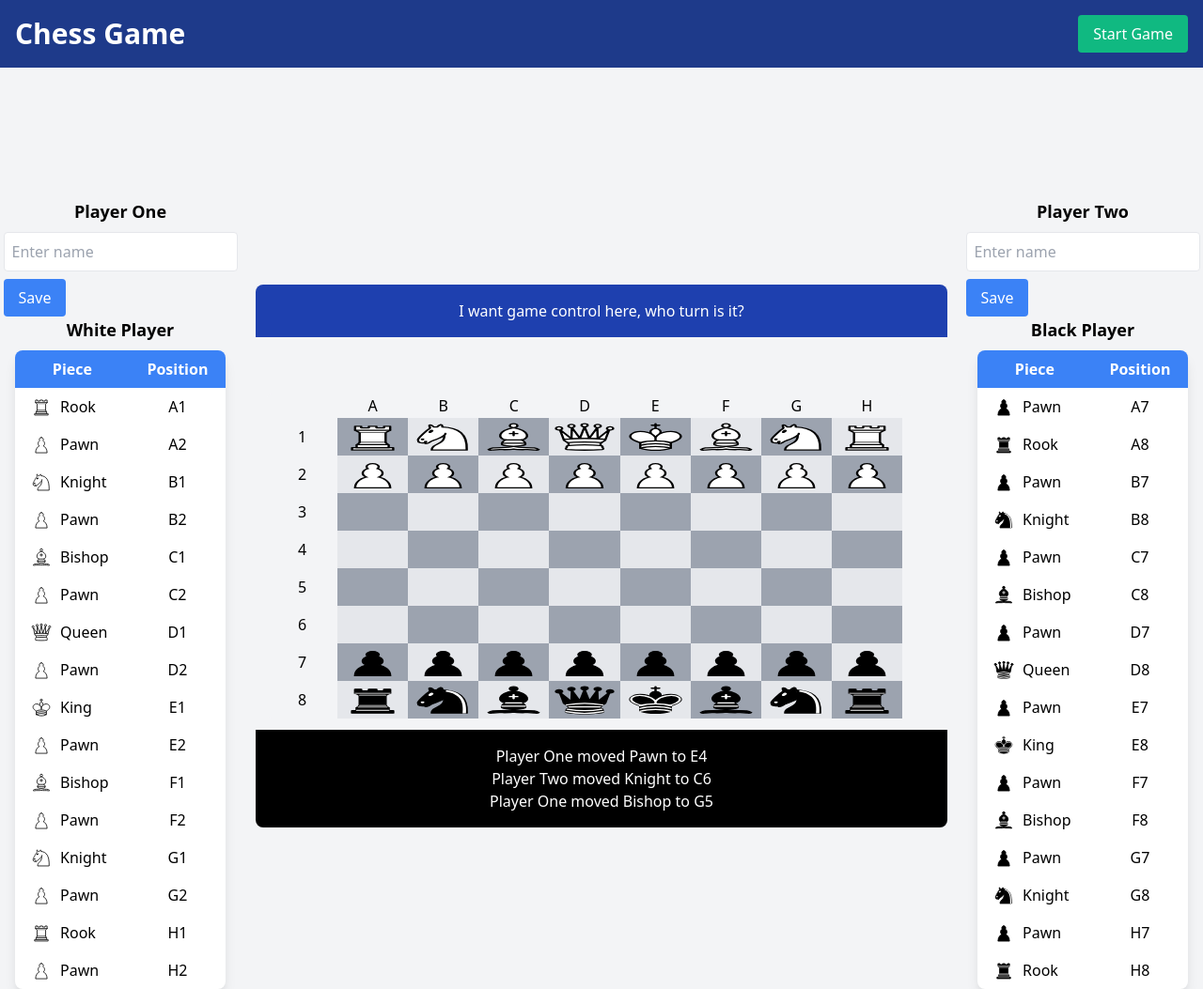
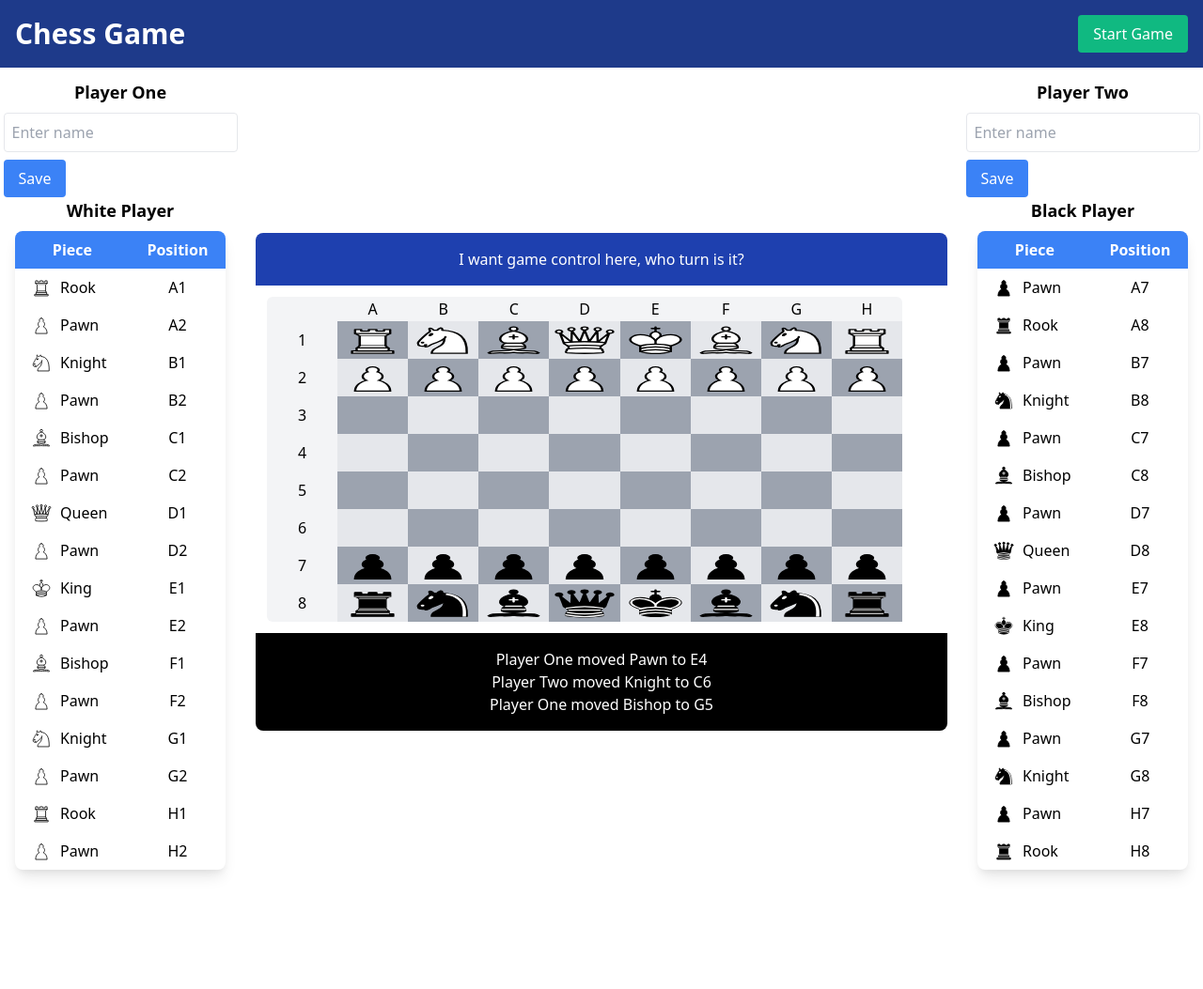
Before and after one commit to InteractiveWebdesign/chessgame, a PHP site: page / in a window 1280 px wide. Shown: the whole page at 94% size. After the commit the page ends 933 px from the top, so only its background shows below. Run offline with PHP 8.4, Linux system fonts and the light colour scheme.

Commit message:
UI update

```diff
--- a/htdocs/index.php
+++ b/htdocs/index.php
@@ -2,7 +2,7 @@
 // Start the session
 session_start();
 
-// Game relared classes
+// Game relared classes need to autoload later
 require_once 'models/Chessboard.php';
 require_once 'models/Piece.php';
 require_once 'models/Pawn.php';
@@ -39,16 +39,15 @@ if ($_SERVER['REQUEST_METHOD'] === 'POST' && isset($_POST['submitPlayerTwoName']
 // echo '</pre>';
 ?>
 
+<!-- Header -->
+<?php require_once 'views/header.php'; ?>
 
-<html>
-<head>
-    <link href="https://cdn.jsdelivr.net/npm/tailwindcss@2.2.19/dist/tailwind.min.css" rel="stylesheet">
-    <title>Chessboard</title>
-</head>
-<body class="mt-48 flex flex-row justify-center h-screen bg-gray-100">
+<!-- Main Content -->
+<div class="flex flex-row justify-center min-h-screen">
+<!-- <div class="mt- flex flex-row justify-center h-screen bg-gray-100"> -->
 
 <!-- Player One Column -->
-<div class="mt-24 flex flex-col items-center justify-center w-1/5 p-4">
+<div class="flex flex-col items-center justify-center w-1/5 p-4">
     <h2 class="text-lg font-bold mb-2"><?php echo isset($_SESSION['playerOneName']) ? $_SESSION['playerOneName'] : 'Player One'; ?></h2>
     <form method="post" action="">
         <input type="text" name="playerOneName" id="playerOneName" class="mb-2 p-2 border rounded" placeholder="Enter name" value="<?php echo isset($_SESSION['playerOneName']) ? $_SESSION['playerOneName'] : ''; ?>">
@@ -81,7 +80,7 @@ if ($_SERVER['REQUEST_METHOD'] === 'POST' && isset($_POST['submitPlayerTwoName']
     </div>
 
      <!-- Chessboard Container -->
-     <div id="chessboard-container" class="mt-12 w-full mx-auto">
+     <div id="chessboard-container" class="w-full mx-auto">
         <?php
         // Display the chessboard
         $chessboard->displayBoard();
@@ -107,7 +106,7 @@ if ($_SERVER['REQUEST_METHOD'] === 'POST' && isset($_POST['submitPlayerTwoName']
 </div>
 
 <!-- Player Two Column -->
-<div class="mt-24 flex flex-col items-center justify-center w-1/5 p-4">
+<div class="flex flex-col items-center justify-center w-1/5 p-4">
     <h2 class="text-lg font-bold mb-2"><?php echo isset($_SESSION['playerTwoName']) ? $_SESSION['playerTwoName'] : 'Player Two'; ?></h2>
     <form method="post" action="">
         <input type="text" name="playerTwoName" id="playerTwoName" class="mb-2 p-2 border rounded" placeholder="Enter name" value="<?php echo isset($_SESSION['playerTwoName']) ? $_SESSION['playerTwoName'] : ''; ?>">
@@ -118,6 +117,8 @@ if ($_SERVER['REQUEST_METHOD'] === 'POST' && isset($_POST['submitPlayerTwoName']
     // Display piece positions for Player Two
     $chessboard->displayPiecePositionsByPlayer('black');
     ?>
+</div>
+
 </div>
 
 <!-- <script>
--- a/htdocs/views/header.php
+++ b/htdocs/views/header.php
@@ -5,9 +5,15 @@
     <meta name="viewport" content="width=device-width, initial-scale=1.0">
     <link rel="icon" href="../favicon.png" type="image/x-icon">
     <link href="https://cdn.jsdelivr.net/npm/tailwindcss@2.2.19/dist/tailwind.min.css" rel="stylesheet">
+    <style>
+        /* Add custom styles for the header */
+        header {
+            z-index: 1000; /* Set a higher z-index value */
+        }
+    </style>
     <title>Chess Game</title>
 </head>
-<body>
+<body class="pt-9"> <!-- Add padding-top to body to prevent content from being hidden behind the fixed header -->
 
 <header class="fixed top-0 left-0 right-0 bg-blue-900 p-4 text-white">
     <div class="container mx-auto flex justify-between items-center">
@@ -15,3 +21,11 @@
         <button id="startButton" class="bg-green-500 text-white px-4 py-2 rounded">Start Game</button>
     </div>
 </header>
+
+<!-- Your content goes here -->
+<div class="container mx-auto mt-8">
+    <!-- Rest of your HTML content -->
+</div>
+
+</body>
+</html>
```
Also changed, not shown: README.md.
